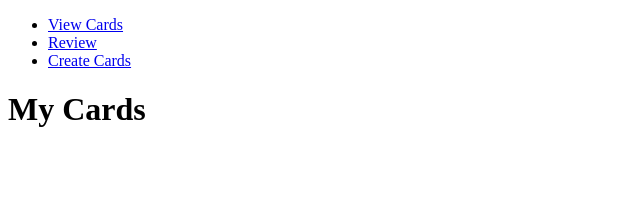
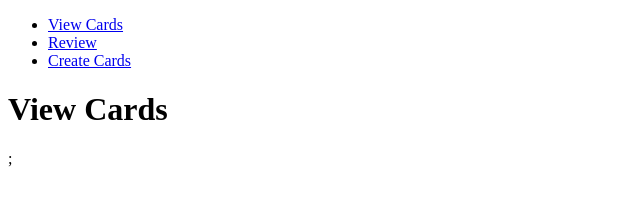
Before and after one commit to Keaton13/react-flash-cards-pt, a React app: page / in a window 1280 px wide. Shown: the top 218 px of the page, without its empty margins (0-640 px from the left). Built offline with nearby package versions, Linux system fonts and the light colour scheme; the HTML template or start-up script is replaced by a standard one.

Commit message:
Working on map fucntion for flashCards

```diff
--- a/src/components/app.jsx
+++ b/src/components/app.jsx
@@ -18,6 +18,17 @@ class App extends React.Component {
     this.addCards = this.addCards.bind(this);
   }
 
+  componentDidMount(){
+    let cards = localStorage.getItem('flash-cards');
+    cards = JSON.parse(cards);
+    console.log('ComponentDidMount ', cards);
+    if(cards !== null){
+        this.setState({
+            cards: [cards]
+        });
+    }
+  }
+
   setView(newView) {
     this.setState({
       view: newView,
@@ -32,7 +43,7 @@ class App extends React.Component {
       case 'review-cards':
         return <ReviewCards />;
       case 'view-cards':
-        return <ViewCards />;
+        return <ViewCards cards={this.state.cards}/>;
       default:
         return null;
     }
@@ -41,13 +52,13 @@ class App extends React.Component {
   saveCards() {
     let cards = this.state.cards;
     cards = JSON.stringify(cards);
-    localStorage.setItem('flash-cards', cards);
+    localStorage.setItem(['flash-cards', cards]);
   }
 
   addCards(card) {
-    this.setState({
-        cards: [...this.state.cards, card]
-    }, () => {this.saveCards()});
+    this.setState(prevState => ({
+        cards: [...prevState.cards, card]
+    }));
   }
 
   render() {
--- /dev/null
+++ b/src/components/flash-card.jsx
@@ -0,0 +1,29 @@
+import React from 'react';
+
+class FlashCard extends React.Component {
+    constructor(props){
+        super(props)
+        console.log(this.props)
+    }
+  render() {
+      let i = this.props.key
+      let question = this.props.cards[i].question
+      let answer = this.props.cards[i].answer
+    return (
+      <div className='col md-4'>
+        <div className='card'>
+          <div className='card-body'>
+          <h3 className='card-title'>Question</h3>
+            <h5 class='card-title'>{question}</h5>
+          </div>
+          <div class='card-body'>
+            <h3 className='card-title'>Answer</h3>
+            <h5 class='card-title'>{answer}</h5>
+          </div>
+        </div>
+      </div>
+    );
+  }
+}
+
+export default FlashCard;
--- a/src/components/view-cards.jsx
+++ b/src/components/view-cards.jsx
@@ -1,8 +1,26 @@
 import React from 'react';
+import FlashCard from './flash-card';
 
 class ViewCards extends React.Component {
+    constructor(props){
+        super(props)
+        console.log(this.props.cards)
+    }
     render(){
-        return <h1 className="text-center">My Cards</h1>
+        console.log('in view-cards render')
+        const cards = this.props.cards
+        const cardsFiltered = cards.map(function(card) {
+            return <FlashCard key={card.id} value={card} cards={cards}/>
+            })
+        return (
+            <div>
+                <h1 className='text-center'>View Cards</h1>
+                <div className='row row-cols-1 row-cols-md-3'>
+                  {cardsFiltered};
+                </div>
+            </div>
+
+        )
     }
 }
 
```
